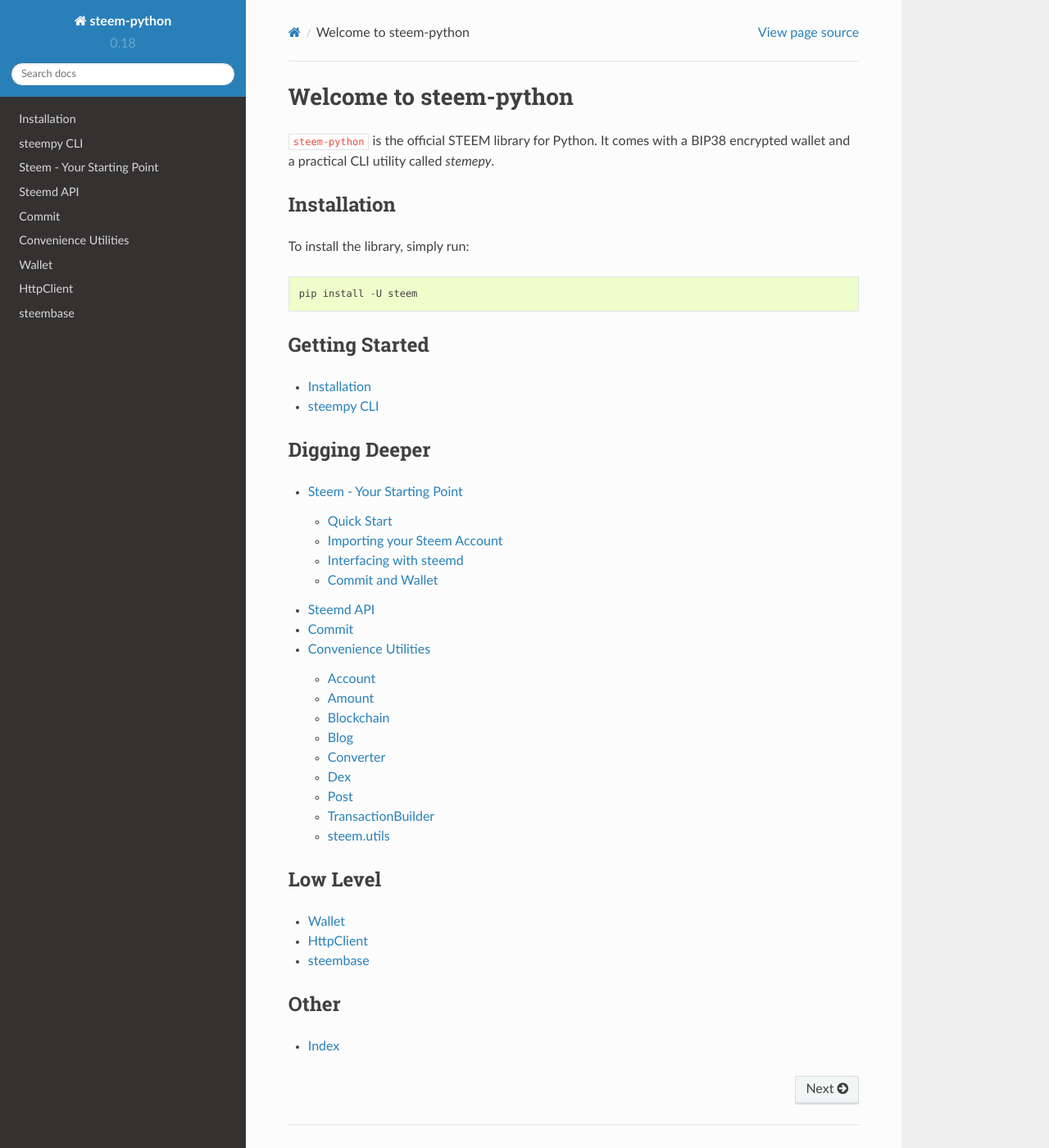
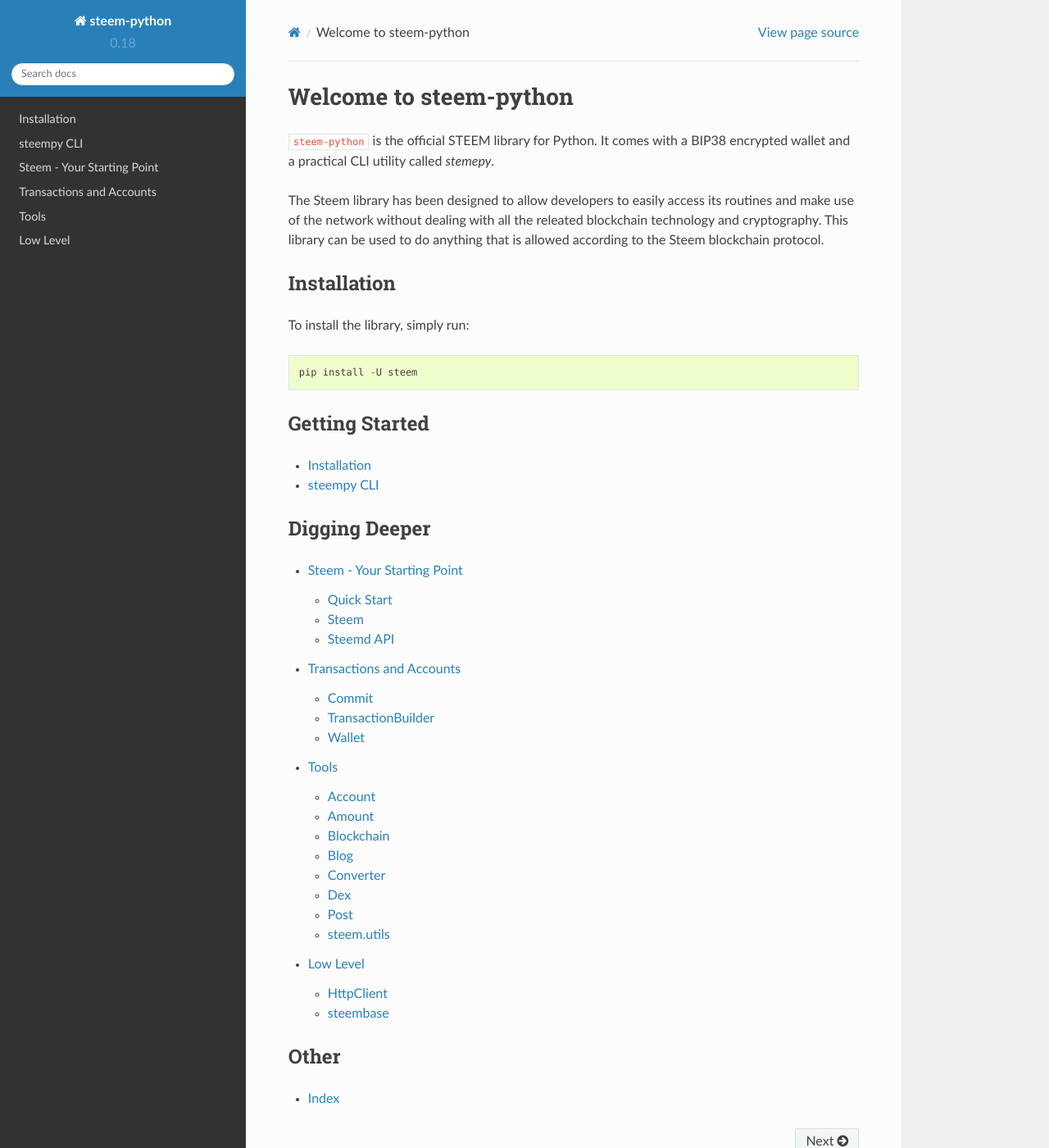
Before and after one commit to steemit/steem-python, a Sphinx documentation site: the page built from docs/index.rst, in a window 1280 px wide and 1400 px high. Shown: the whole window at 82% size. Built offline with Sphinx 7.4.7 and the Read the Docs theme 2.0.0, drawn with Linux system fonts in a browser that asks for light colours; formulas are drawn with MathJax 3.

```diff
--- a/docs/index.rst
+++ b/docs/index.rst
@@ -3,6 +3,8 @@ Welcome to steem-python
 
 ``steem-python`` is the official STEEM library for Python.
 It comes with a BIP38 encrypted wallet and a practical CLI utility called `stemepy`.
+
+The Steem library has been designed to allow developers to easily access its routines and make use of the network without dealing with all the releated blockchain technology and cryptography. This library can be used to do anything that is allowed according to the Steem blockchain protocol.
 
 
 Installation
@@ -31,19 +33,10 @@ Digging Deeper
    :maxdepth: 2
 
    steem
-   steemd
-   commit
-   convenience
+   core
+   tools
+   low_level
 
-
-Low Level
----------
-.. toctree::
-   :maxdepth: 1
-
-   wallet
-   http_client
-   steembase
 
 Other
 -----
--- a/docs/wallet.rst
+++ /dev/null
@@ -1,6 +0,0 @@
-Wallet
-~~~~~~
-
-
-.. automodule:: steem.wallet
-   :members:
```
Also changed, not shown: docs/core.rst (renamed from docs/commit.rst, +24 -1 lines), docs/http_client.rst (deleted, +0 -14 lines), docs/low_level.rst (renamed from docs/steembase.rst, +21 -1 lines), docs/steem.rst (+29 -8 lines), docs/steemd.rst (deleted, +0 -10 lines), docs/tools.rst (renamed from docs/convenience.rst, +4 -20 lines).
